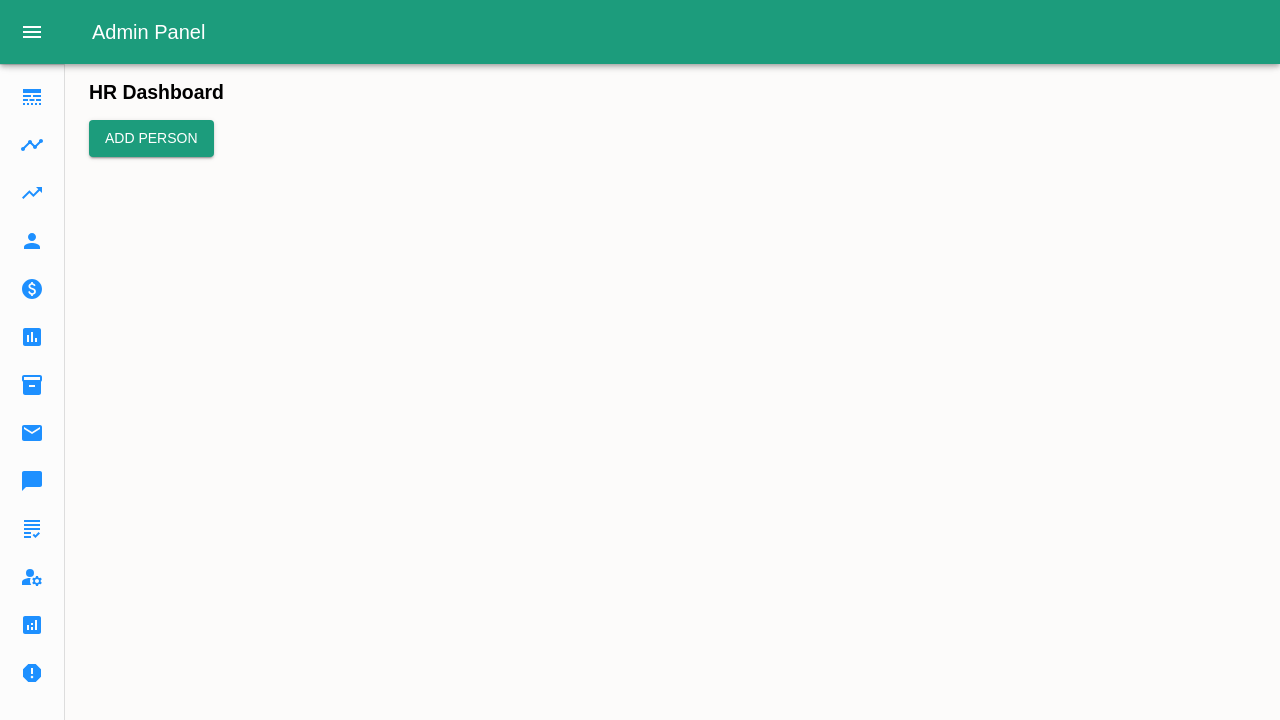
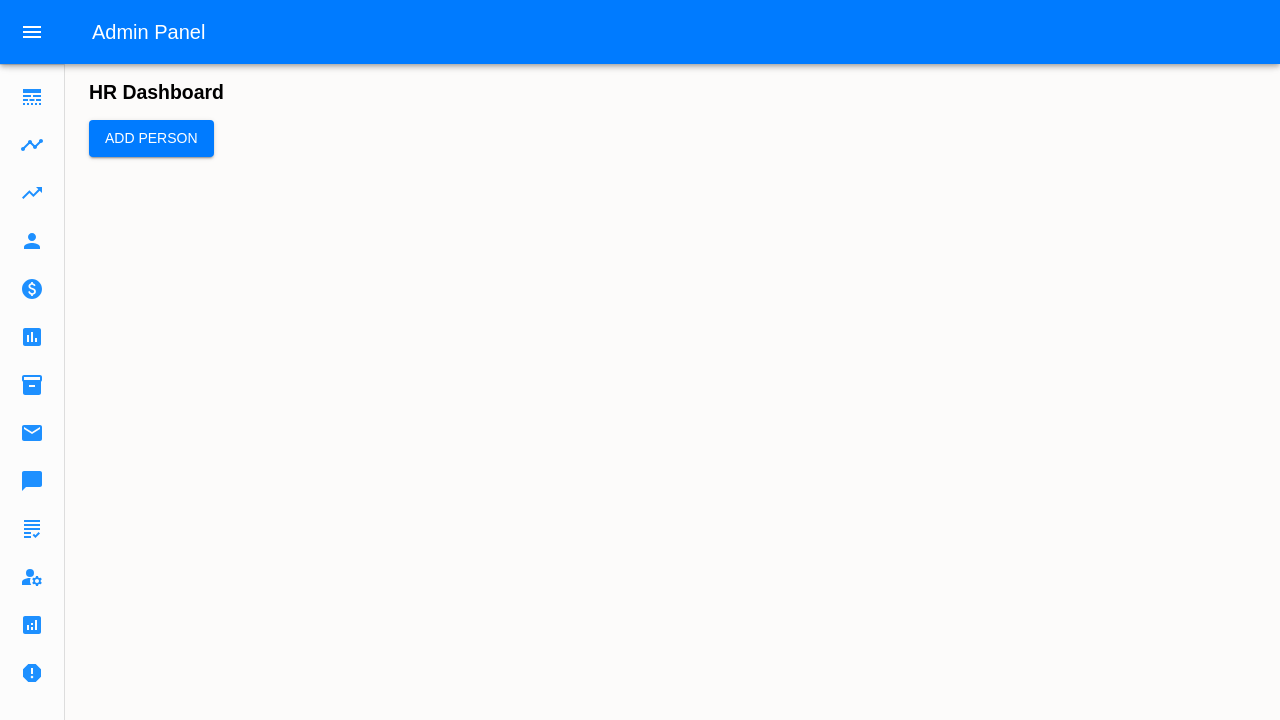
Before and after one commit to Grdgyyr/basic-website, a React (Vite) app: page /hr/hr in a window 1280 px wide. Shown: the top 720 px of the page. Built offline with nearby package versions, Linux system fonts and the light colour scheme; no server answers.

Commit message:
CHANGED: update primary and secondary color palette in AppThemeProvider

```diff
--- a/src/themes/AppThemeProvider.tsx
+++ b/src/themes/AppThemeProvider.tsx
@@ -92,10 +92,10 @@ export const AppThemeProvider: React.FC<Props> = ({ children }) => {
       palette: {
         mode: mode as PaletteMode,
         primary: {
-          main: '#1c9c7c',
+          main: '#007bff',
         },
         secondary: {
-          main: '#9DF3C4',
+          main: '#2b3a4c',
         },
         Ink: {
           Darkest: '#000000',
```
